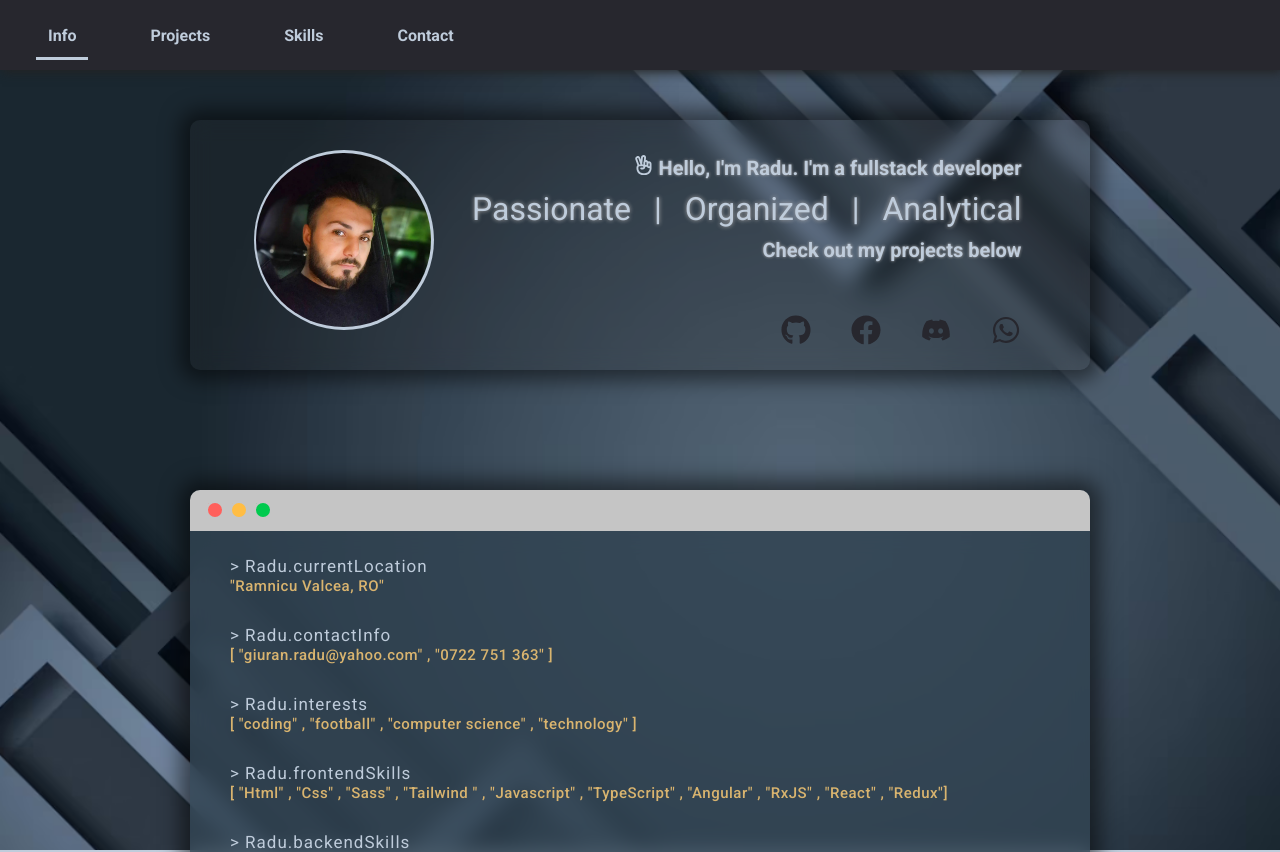
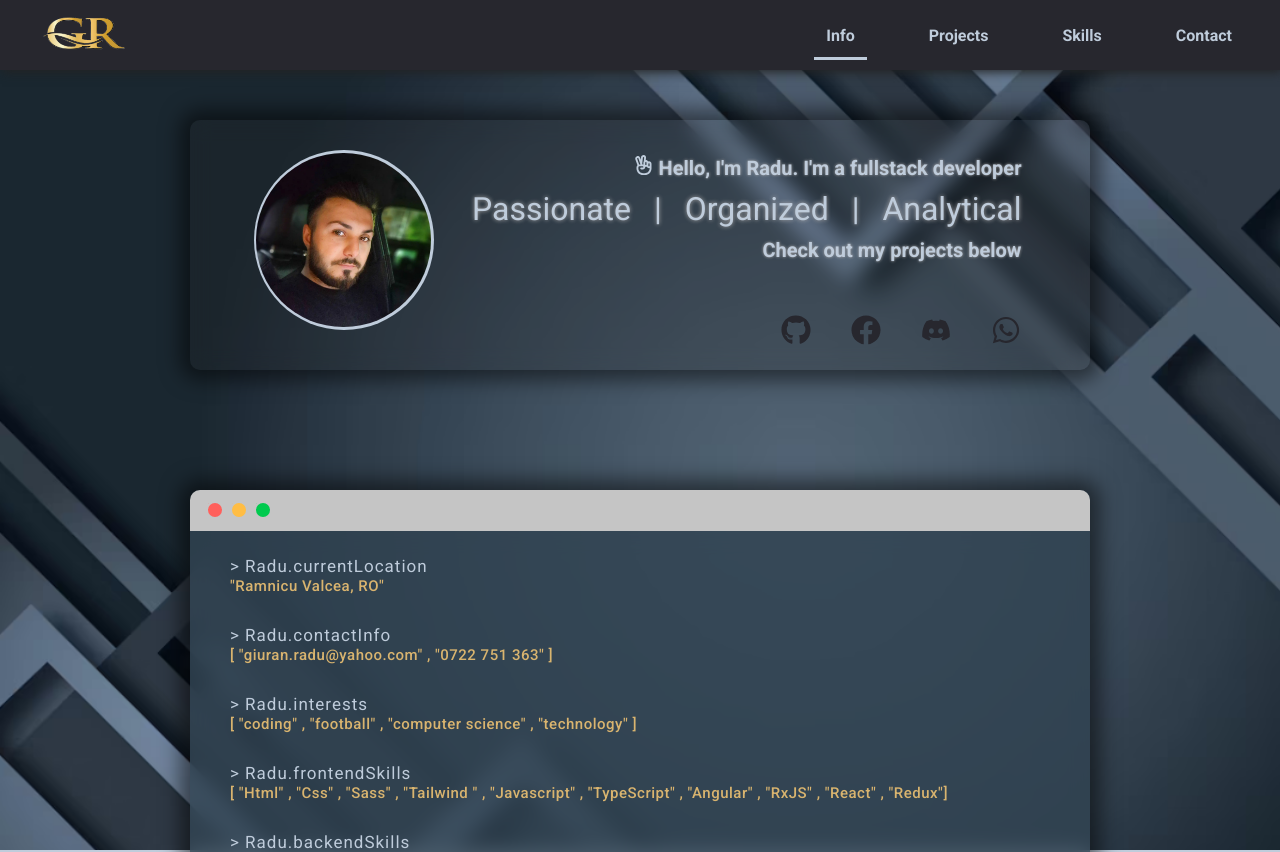
Before and after one commit to GiuranRadu/my-portofolio, a React (Vite) app: page / in a window 1280 px wide. Shown: the top 852 px of the page. Built offline with nearby package versions, Linux system fonts and the light colour scheme.

Commit message:
after adding Logo

```diff
--- a/index.html
+++ b/index.html
@@ -2,7 +2,7 @@
 <html lang="en">
   <head>
     <meta charset="UTF-8" />
-    <link rel="icon" type="image/svg+xml" href="/vite.svg" />
+    <link rel="icon" type="image/svg+xml" href="./src/assets/my-logo.png" />
     <meta name="viewport" content="width=device-width, initial-scale=1.0" />
     <title>Vite + React</title>
   </head>
--- a/src/Components/NavBar/NavBar.css
+++ b/src/Components/NavBar/NavBar.css
@@ -19,6 +19,27 @@
   margin: auto;
   height: 100%;
   padding: 0 1rem;
+  /* background-color: red; */
+}
+
+.header .navbar .logo-div {
+  /* background-color: blue; */
+  height: 100%;
+  width: fit-content;
+  display: flex;
+  justify-content: space-between;
+  align-items: center;
+}
+
+.header .navbar .logo-div>img {
+  height: 80%;
+  width: 100px;
+}
+
+.header .nav-menu {
+  display: flex;
+  gap: 50px;
+  list-style-type: none;
 }
 
 .header .nav-menu a {
@@ -30,11 +51,6 @@
   height: auto;
 }
 
-.header .nav-menu {
-  display: flex;
-  gap: 50px;
-  list-style-type: none;
-}
 
 .header .nav-item {
   transition: 0.5s
--- a/src/Components/NavBar/NavBar.jsx
+++ b/src/Components/NavBar/NavBar.jsx
@@ -1,5 +1,6 @@
 import './NavBar.css'
 import { Link } from 'react-scroll'
+import my_logo_pic from '../../assets/my-logo.png'
 
 const Navbar = () => {
 
@@ -7,7 +8,9 @@ const Navbar = () => {
   return (
     <div className='header'>
       <nav className='navbar'>
-
+        <div className='logo-div'>
+          <img src={my_logo_pic} alt="my logo" />
+        </div>
         <ul className="nav-menu">
           <li className='nav-item'>
             <Link to="section1" spy={true} smooth={true} offset={-70} duration={1000}>Info</Link>
```
Also changed, not shown: src/assets/my-logo.png (added).
